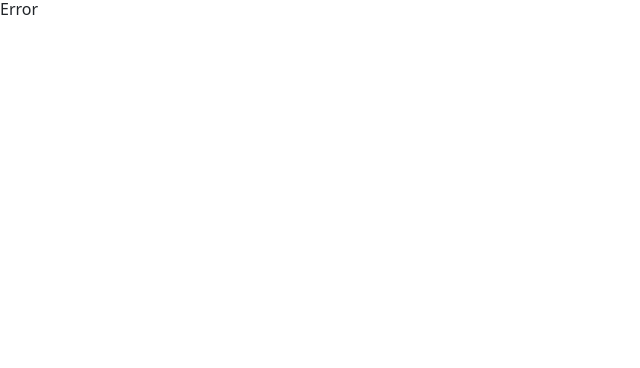
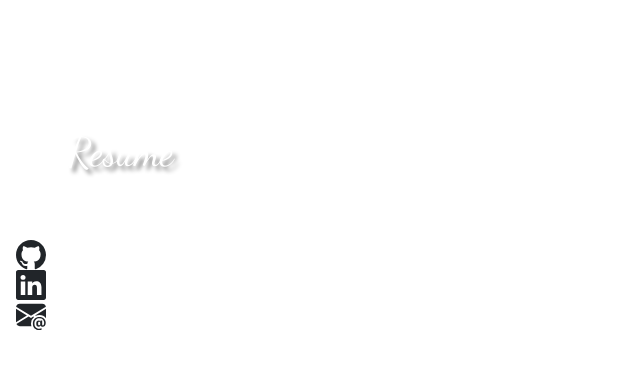
Before and after one commit to ramitaarora/indurkhya-portfolio, a React (Vite) app: page /Resume in a window 1280 px wide. Before the commit this address had no page. Shown: the top 368 px of the page, without its empty margins (0-640 px from the left). Built offline with nearby package versions, Linux system fonts and the light colour scheme.

Commit message:
added resume page

```diff
--- a/src/components/Nav.jsx
+++ b/src/components/Nav.jsx
@@ -13,6 +13,7 @@ export default function Nav() {
       <Link className="cursor-pointer" to="/About">About</Link>
       <Link className="cursor-pointer" to="/Portfolio">Portfolio</Link>
       <Link className="cursor-pointer" to="/Contact">Contact</Link>
+      <Link className="cursor-pointer" to="/Resume">Resume</Link>
     </div>
 
     </div>
--- a/src/main.jsx
+++ b/src/main.jsx
@@ -10,6 +10,7 @@ import Home from './pages/Home';
 import Portfolio from './pages/Portfolio';
 import Contact from './pages/Contact';
 import About from './pages/About';
+import Resume from './pages/Resume';
 
 const router = createBrowserRouter([
   {
@@ -32,6 +33,10 @@ const router = createBrowserRouter([
       {
         path: '/About',
         element: <About />,
+      },
+      {
+        path: '/Resume',
+        element: <Resume />,
       }
     ]
   }
--- /dev/null
+++ b/src/pages/Resume.jsx
@@ -0,0 +1,10 @@
+import Header from '../components/Header';
+
+export default function Resume() {
+    return (
+        <div id="body-style" className="min-w-screen m-5 flex flex-column justify-center align-center">
+            <Header header='Resume' />
+        </div>
+
+    )
+}
```
